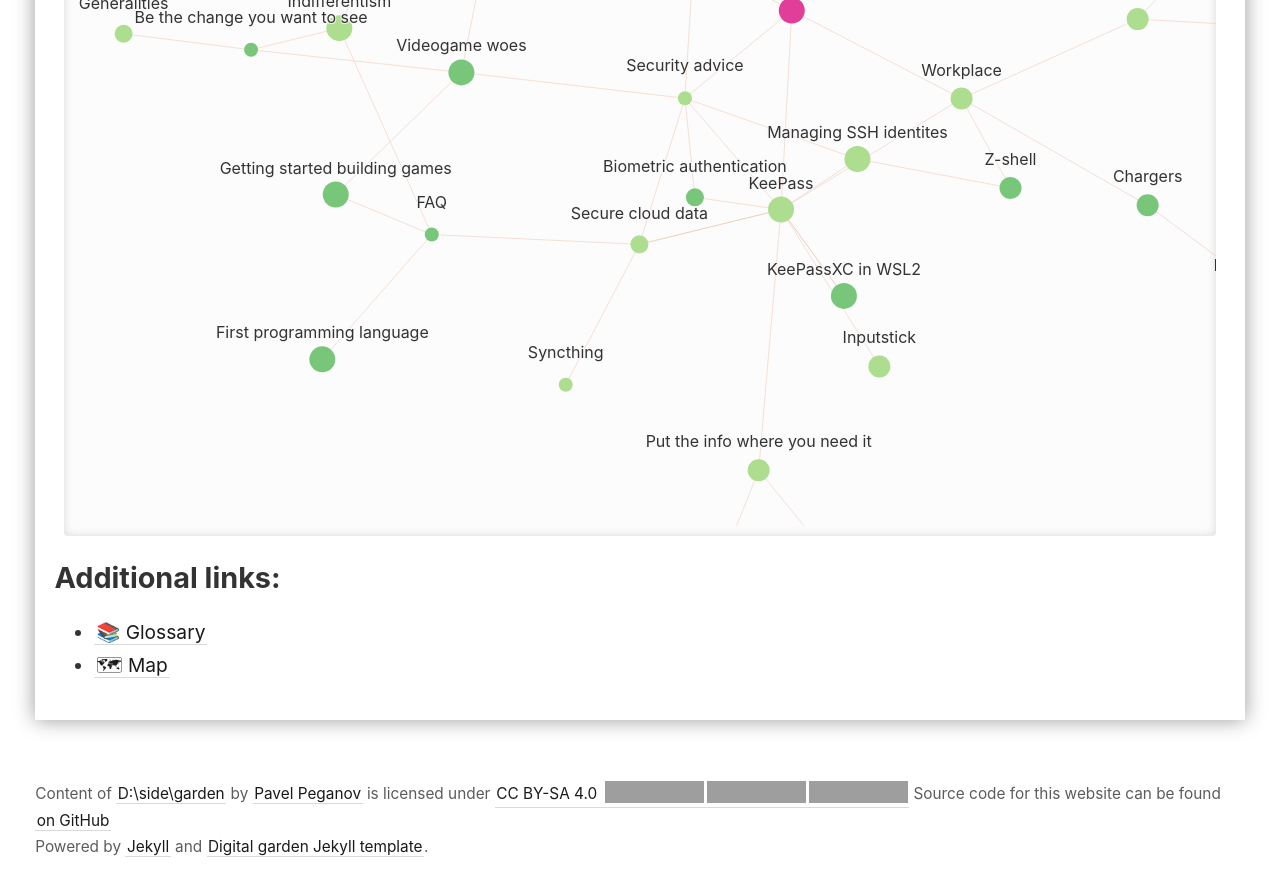
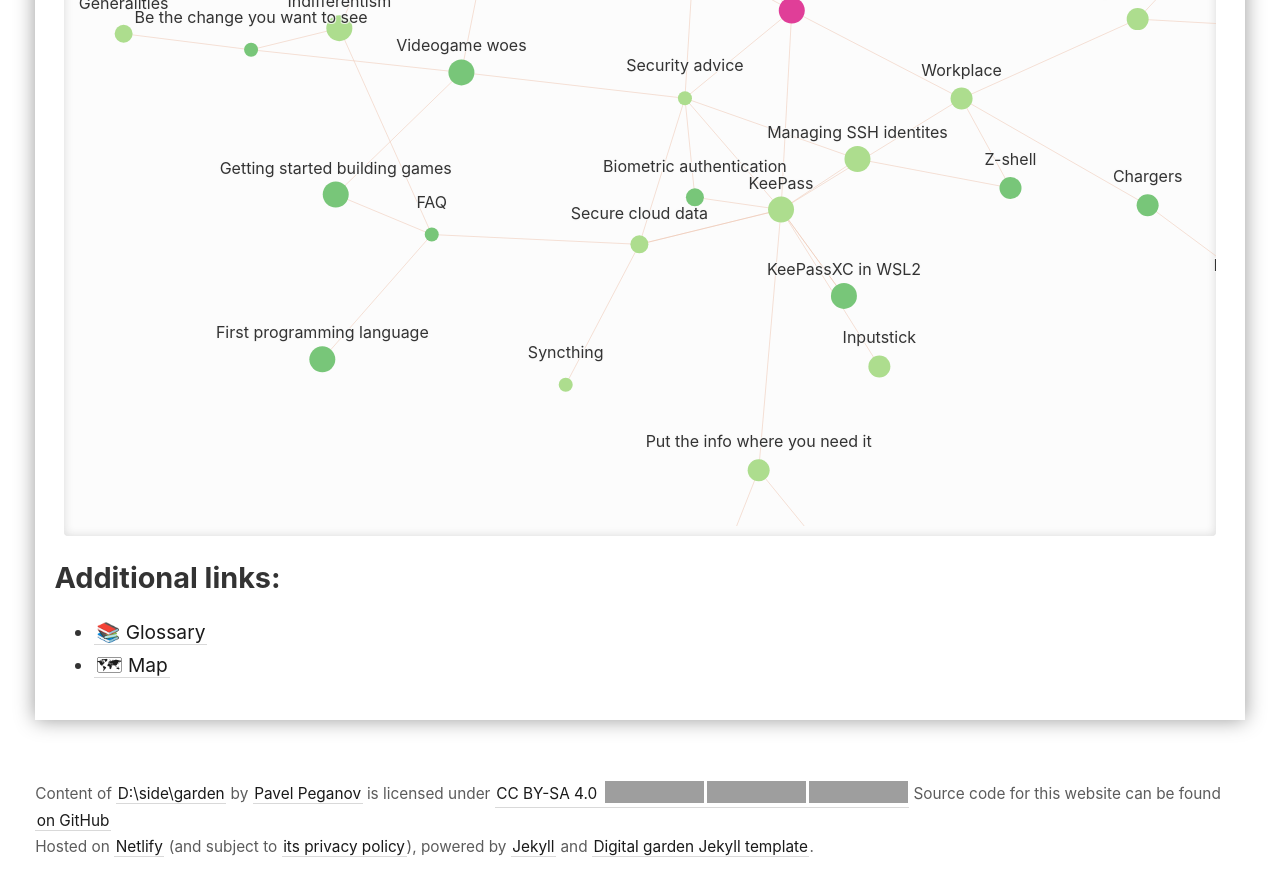
Before and after one commit to D-side/digital-garden, a Jekyll site: the page built from _pages/index.md, in a window 1280 px wide and 900 px high, scrolled down 1020 px. Shown: the top 896 px of the window. Built offline with Jekyll 4.4.1, drawn with Linux system fonts in a browser that asks for light colours; grey boxes are pictures that could not be loaded.

Commit message:
Remove duplicate HTML attr on a license link

```diff
--- a/_includes/footer.html
+++ b/_includes/footer.html
@@ -1,13 +1,13 @@
 <p xmlns:dct="http://purl.org/dc/terms/" xmlns:cc="http://creativecommons.org/ns#">Content of <a rel="cc:attributionURL"
         property="dct:title" href="https://garden.dside.ru/">D:\side\garden</a> by <a
         rel="cc:attributionURL dct:creator" property="cc:attributionName" href="https://dside.ru">Pavel Peganov</a> is
-    licensed under <a rel="license" href="https://creativecommons.org/licenses/by-sa/4.0?ref=chooser-v1" target="_blank"
-        rel="license noopener noreferrer" style="display:inline-block;">CC BY-SA 4.0 <img
+    licensed under <a rel="license noopener noreferrer" href="https://creativecommons.org/licenses/by-sa/4.0?ref=chooser-v1" target="_blank"
+        style="display:inline-block;">CC BY-SA 4.0 <img
             style="height:22px!important;margin-left:3px;vertical-align:text-bottom;"
             src="https://mirrors.creativecommons.org/presskit/icons/cc.svg?ref=chooser-v1"><img
             style="height:22px!important;margin-left:3px;vertical-align:text-bottom;"
             src="https://mirrors.creativecommons.org/presskit/icons/by.svg?ref=chooser-v1"><img
             style="height:22px!important;margin-left:3px;vertical-align:text-bottom;"
-            src="https://mirrors.creativecommons.org/presskit/icons/sa.svg?ref=chooser-v1"></a> Source code for this website can be found <a href="https://github.com/D-side/digital-garden">on GitHub</a><br>Powered by <a href="https://jekyllrb.com/">Jekyll</a> and <a
+            src="https://mirrors.creativecommons.org/presskit/icons/sa.svg?ref=chooser-v1"></a> Source code for this website can be found <a href="https://github.com/D-side/digital-garden">on GitHub</a><br>Hosted on <a href="https://www.netlify.com/">Netlify</a> (and subject to <a href="https://www.netlify.com/privacy/">its privacy policy</a>), powered by <a href="https://jekyllrb.com/">Jekyll</a> and <a
                 href="https://github.com/maximevaillancourt/digital-garden-jekyll-template">Digital garden Jekyll
                 template</a>.</p>
```
